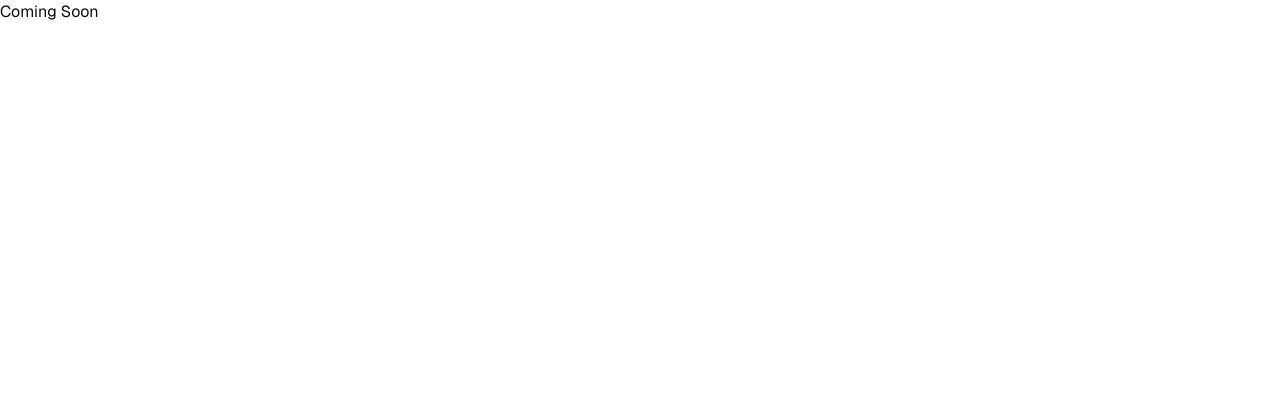
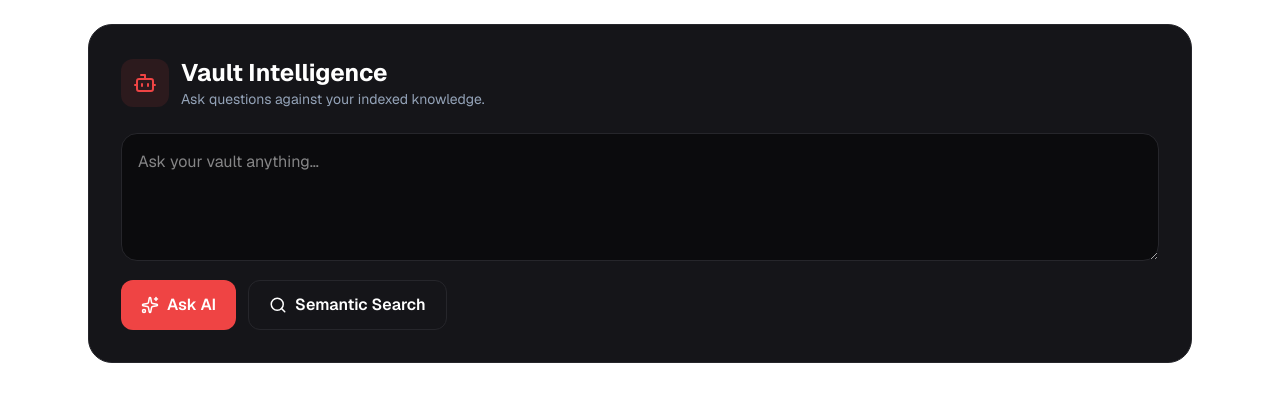
Before and after one commit to Piyu242005/Piyu-Vault-AI, a Next.js app: page /ai in a window 1280 px wide. Shown: the top 402 px of the page. Built offline with nearby package versions, Linux system fonts and the light colour scheme.

Commit message:
feat(v0.5): connect AI page to FastAPI RAG endpoints

```diff
--- a/src/app/ai/page.tsx
+++ b/src/app/ai/page.tsx
@@ -1,3 +1,59 @@
-export default function Page() {
-  return <div>Coming Soon</div>;
+"use client";
+
+import { FormEvent, useState } from "react";
+import { Bot, Search, Sparkles } from "lucide-react";
+
+type SearchResult = { content: string; score: number; metadata: Record<string, unknown> };
+type ChatResponse = { answer: string; sources: SearchResult[] };
+
+export default function AIPage() {
+  const [question, setQuestion] = useState("");
+  const [answer, setAnswer] = useState("");
+  const [sources, setSources] = useState<SearchResult[]>([]);
+  const [searchResults, setSearchResults] = useState<SearchResult[]>([]);
+  const [loading, setLoading] = useState(false);
+  const [searching, setSearching] = useState(false);
+  const [error, setError] = useState("");
+
+  async function ask(event: FormEvent) {
+    event.preventDefault();
+    if (!question.trim()) return;
+    setLoading(true); setError(""); setAnswer(""); setSources([]);
+    try {
+      const res = await fetch("/api/backend/ai/chat", { method: "POST", headers: { "Content-Type": "application/json" }, body: JSON.stringify({ question: question.trim() }) });
+      if (!res.ok) throw new Error((await res.json()).detail || "AI request failed");
+      const data: ChatResponse = await res.json();
+      setAnswer(data.answer); setSources(data.sources || []);
+    } catch (err) { setError(err instanceof Error ? err.message : "AI request failed"); }
+    finally { setLoading(false); }
+  }
+
+  async function search(event: FormEvent) {
+    event.preventDefault();
+    if (!question.trim()) return;
+    setSearching(true); setError("");
+    try {
+      const res = await fetch("/api/backend/ai/search", { method: "POST", headers: { "Content-Type": "application/json" }, body: JSON.stringify({ query: question.trim(), limit: 8 }) });
+      if (!res.ok) throw new Error((await res.json()).detail || "Search failed");
+      setSearchResults(await res.json());
+    } catch (err) { setError(err instanceof Error ? err.message : "Search failed"); }
+    finally { setSearching(false); }
+  }
+
+  return (
+    <main className="mx-auto w-full max-w-6xl space-y-6 p-6">
+      <section className="rounded-3xl border border-vault-border bg-vault-card p-6 lg:p-8">
+        <div className="mb-6 flex items-center gap-3"><div className="rounded-xl bg-vault-primary/10 p-3 text-vault-primary"><Bot /></div><div><h1 className="text-2xl font-bold text-white">Vault Intelligence</h1><p className="text-sm text-vault-muted">Ask questions against your indexed knowledge.</p></div></div>
+        <form onSubmit={ask} className="space-y-3">
+          <textarea value={question} onChange={(e) => setQuestion(e.target.value)} placeholder="Ask your vault anything…" className="min-h-32 w-full rounded-2xl border border-vault-border bg-vault-bg p-4 text-white outline-none focus:border-vault-primary" />
+          <div className="flex flex-wrap gap-3"><button disabled={loading} className="flex items-center gap-2 rounded-xl bg-vault-primary px-5 py-3 font-semibold text-white disabled:opacity-50"><Sparkles size={18} />{loading ? "Thinking…" : "Ask AI"}</button><button type="button" onClick={(e) => void search(e as unknown as FormEvent)} disabled={searching} className="flex items-center gap-2 rounded-xl border border-vault-border px-5 py-3 font-semibold text-white disabled:opacity-50"><Search size={18} />{searching ? "Searching…" : "Semantic Search"}</button></div>
+        </form>
+        {error && <div className="mt-4 rounded-xl border border-red-500/30 bg-red-500/10 p-3 text-sm text-red-300">{error}</div>}
+      </section>
+
+      {answer && <section className="rounded-3xl border border-vault-border bg-vault-card p-6"><h2 className="mb-3 font-semibold text-white">Answer</h2><p className="whitespace-pre-wrap leading-7 text-zinc-200">{answer}</p>{sources.length > 0 && <div className="mt-6 space-y-2"><h3 className="text-sm font-semibold text-vault-muted">Sources</h3>{sources.map((source, index) => <div key={index} className="rounded-xl border border-vault-border/60 bg-vault-bg/50 p-3 text-sm text-zinc-300"><span className="mr-2 text-vault-primary">{source.score.toFixed(2)}</span>{source.content}</div>)}</div>}</section>}
+
+      {searchResults.length > 0 && <section className="rounded-3xl border border-vault-border bg-vault-card p-6"><h2 className="mb-4 font-semibold text-white">Semantic Results</h2><div className="space-y-3">{searchResults.map((result, index) => <article key={index} className="rounded-2xl border border-vault-border/60 p-4"><div className="mb-2 text-xs text-vault-primary">Relevance {result.score.toFixed(3)}</div><p className="text-sm leading-6 text-zinc-300">{result.content}</p></article>)}</div></section>}
+    </main>
+  );
 }
```
